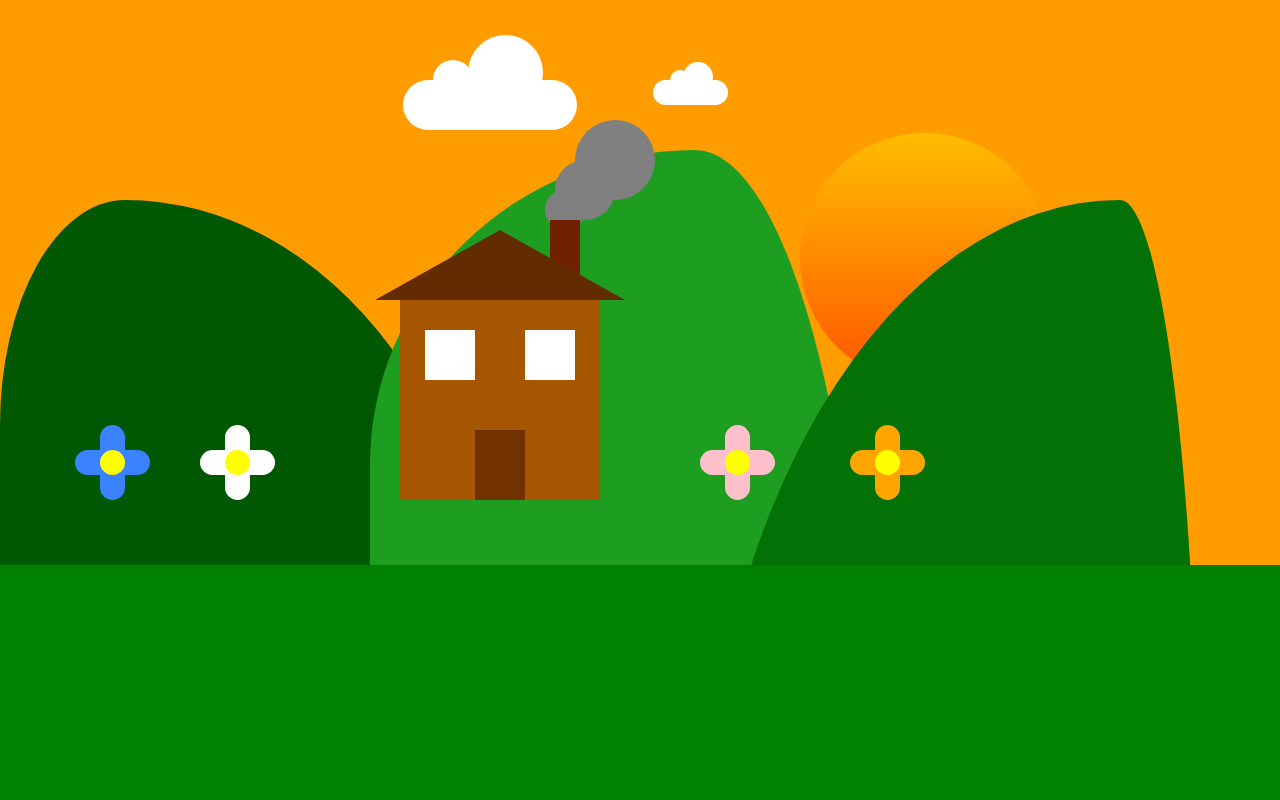
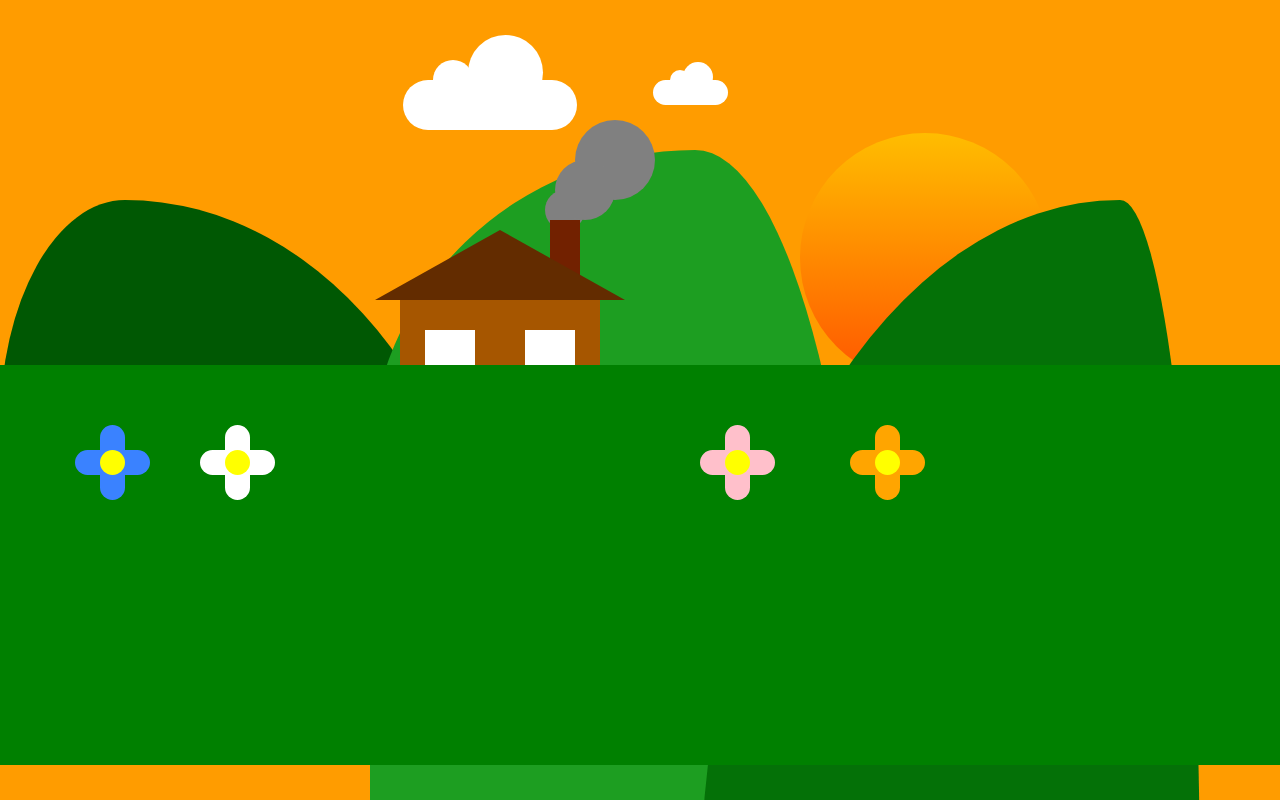
Before and after one commit to rdominguezCRN/webgithub, a plain HTML site: page m2m8uf103_dominguez/index.html in a window 1280 px wide. Drawn offline with Linux system fonts and the light colour scheme.

Commit message:
Update estils.css

```diff
--- a/m2m8uf103_dominguez/estils.css
+++ b/m2m8uf103_dominguez/estils.css
@@ -394,9 +394,9 @@ body {
 
 .base {
   width: 150%;
-  height: 500px;
+  height: 400px;
   background-color: green;
   position: absolute;
   left: 0;
-  top: 565px;
+  top: 365px;
 }
```
